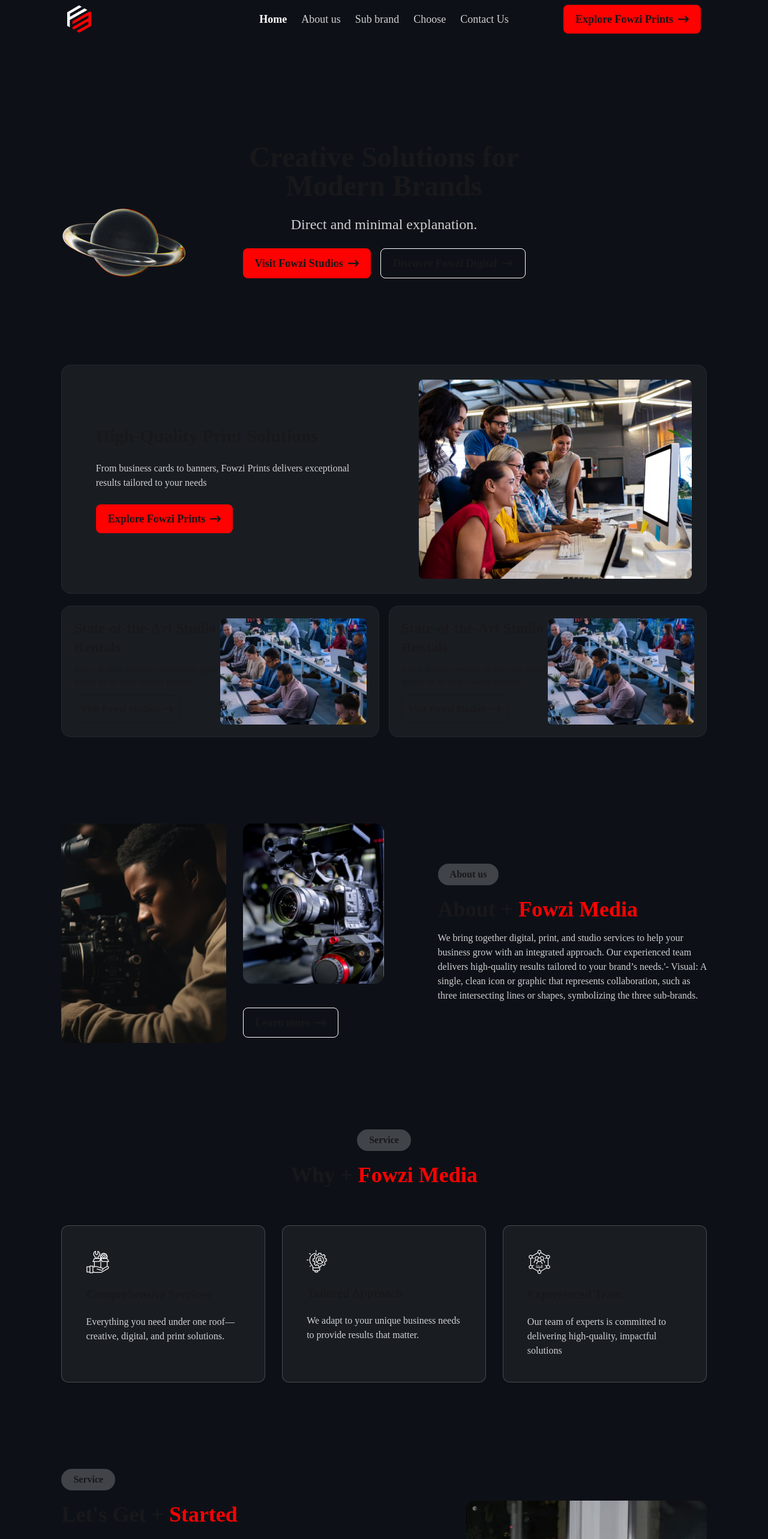
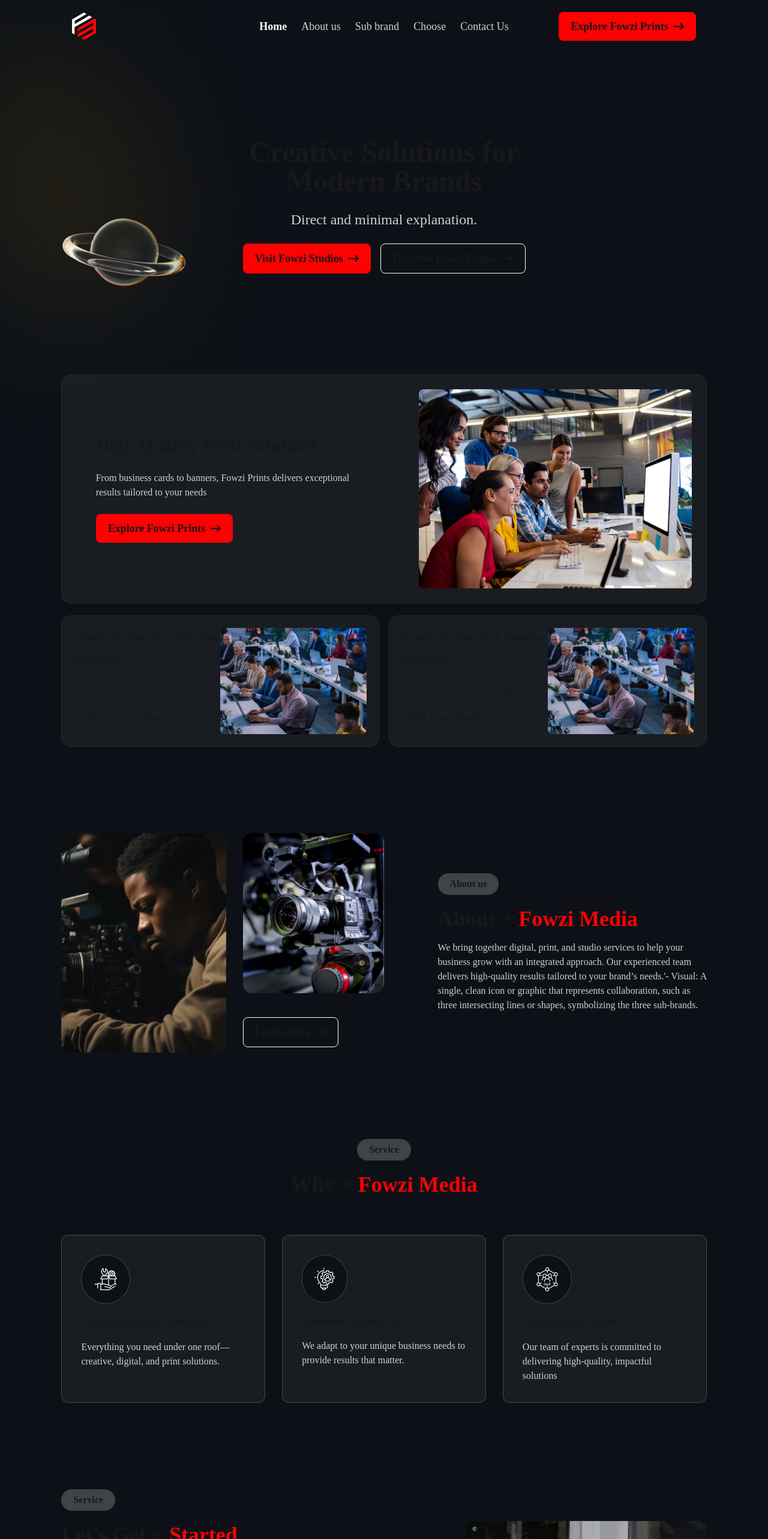
Before and after one commit to rjspyk5/fowzi-media, a React (Vite) app: page / in a window 1280 px wide. Shown: the top 2566 px of the page at 60% size. Built offline with nearby package versions, Linux system fonts and the light colour scheme; a web font is replaced by a local one.

Commit message:
final push

```diff
--- a/src/components/Hero/Hero.jsx
+++ b/src/components/Hero/Hero.jsx
@@ -1,11 +1,13 @@
 import React from "react";
 import { PrimaryButton } from "../Button/PrimaryButton/PrimaryButton";
 import world from '../../assets/icons/world.png'
+import left from '../../assets/Ellipse 1.png'
 
 export const Hero = () => {
   return (
     <div className="lg:mx-[8%] md:mx-[6%] mx-[3%] md:mb-36 mb-20">
   <div className="flex flex-col items-center justify-end md:min-h-[400px] min-h-[250px]  relative">
+
       <div className="text-center">
         <div className="max-w-lg">
           <h1 className="md:text-5xl text-3xl font-bold ">Creative Solutions for Modern Brands</h1>
@@ -17,7 +19,8 @@
             <PrimaryButton name={" Discover Fowzi Digital"} classname="bg-transparent border border-white" />
           </div>
         </div>
-      </div> <img className="absolute left-0 bottom-0" src={world} alt="" />
+      </div> <img className="absolute left-0 bottom-0" src={world} alt="" />\
+
     </div>
 
     </div>
--- a/src/components/WhyUs/Card/Card.jsx
+++ b/src/components/WhyUs/Card/Card.jsx
@@ -2,8 +2,9 @@
 
 export const Card = ({ icon, title, subtitle }) => {
   return (
-    <div className="border md:p-10 p-5 md:space-y-5 space-y-3 border-[#FFFFFF33] rounded-xl bg-[#FFFFFF0D] backdrop-blur-3xl">
-      <img src={icon} alt="" />
+    <div className="border md:p-8 p-5 md:space-y-4 space-y-3 border-[#FFFFFF33] rounded-xl bg-[#FFFFFF0D] backdrop-blur-3xl">
+      <img className="p-5 bg-[#0D1117] rounded-full border border-[#FFFFFF33]" src={icon} alt="" />
+
 
       <h6 className="font-bold text-xl">{title}</h6>
       <p className="text-deem ">{subtitle}</p>
--- a/src/components/shared/Footer/Footer.jsx
+++ b/src/components/shared/Footer/Footer.jsx
@@ -13,10 +13,10 @@
       <footer className="footer  sm:footer-horizontal">
         <aside className="relative z-50">
           <img src={logo} alt="" />
-          <p className="text-white">
-            ACME Industries Ltd.
+          <p className="text-white mt-7">
+          1729 N 2nd St Studio
             <br />
-            Providing reliable tech since 1992
+            204A,Minneapolis, MN 55411
           </p>
         </aside>
         <nav className="relative z-50">
--- a/src/components/shared/Navbar/Navbar.jsx
+++ b/src/components/shared/Navbar/Navbar.jsx
@@ -24,7 +24,7 @@
     </>
   );
   return (
-    <div className="navbar p-0">
+    <div className="navbar pt-4">
       <div className="navbar-start">
         <div className="dropdown">
           <div tabIndex={0} role="button" className="btn btn-ghost lg:hidden">
--- a/src/pages/Home/Home.jsx
+++ b/src/pages/Home/Home.jsx
@@ -5,10 +5,12 @@
 import { About } from '../../components/About/About'
 import { Features } from '../../components/Features/Features'
 import { Fade } from 'react-awesome-reveal'
+import left from '../../assets//Ellipse 1.png'
 
 export const Home = () => {
   return (
-    <div>
+    <div className='relative'>
+        <img src={left} className="absolute left-0 top-[-76px]" alt="" />
       <Fade><Hero/></Fade>
       <Fade><Features/></Fade>
       <Fade> <About/></Fade>
```
Also changed, not shown: src/assets/Ellipse 1.png (added).
